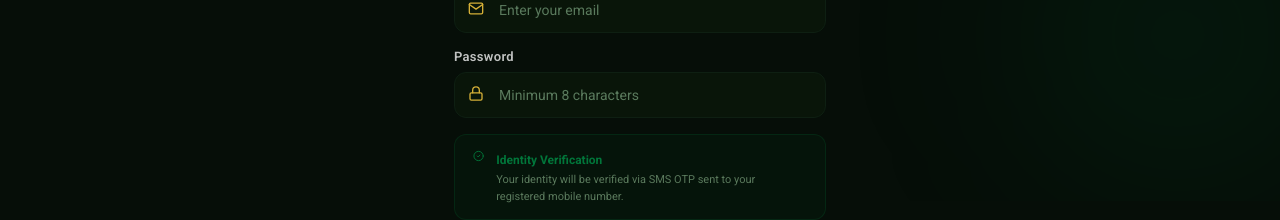
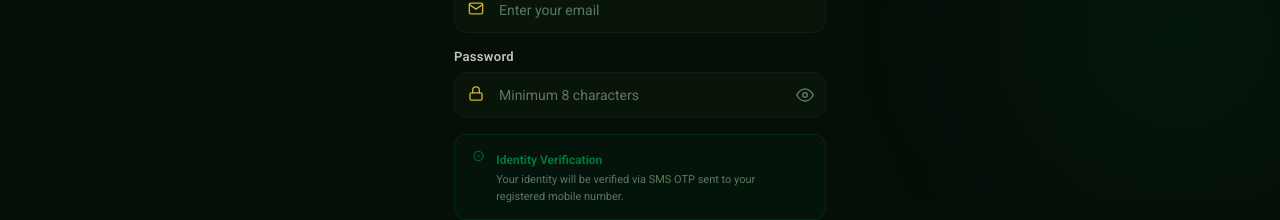
Before and after one commit to SACH-App/SACH-User-Website, a React (Vite) app: page /signup in a window 1280 px wide. Shown: the part 599-819 px from the top of the page. Built offline with nearby package versions, Linux system fonts and the light colour scheme.

Commit message:
fix: resolve Chrome autofill styling and prevent form cache

```diff
--- a/src/index.css
+++ b/src/index.css
@@ -120,6 +120,16 @@ input, select, textarea { font-family: var(--font); }
 }
 .sach-input:focus { border-color: var(--green); }
 .sach-input::placeholder { color: var(--text-sub); }
+
+/* Fix Chrome autofill white background */
+input:-webkit-autofill,
+input:-webkit-autofill:hover,
+input:-webkit-autofill:focus,
+input:-webkit-autofill:active {
+    transition: background-color 5000s ease-in-out 0s;
+    -webkit-text-fill-color: #fff !important;
+}
+
 .sach-input-icon {
   position: relative;
 }
--- a/src/pages/SignupPage.jsx
+++ b/src/pages/SignupPage.jsx
@@ -1,6 +1,6 @@
-import React, { useState } from 'react';
+import React, { useState, useEffect } from 'react';
 import { useNavigate } from 'react-router-dom';
-import { colors, formatCnic, formatPhone, validators, ShieldIcon, IdCardIcon, UserIcon, PhoneIcon, CheckCircleIcon, MessageIcon, ArrowLeft, ShieldCheckIcon, LockIcon, MailIcon } from '../theme';
+import { colors, formatCnic, formatPhone, validators, ShieldIcon, IdCardIcon, UserIcon, PhoneIcon, CheckCircleIcon, MessageIcon, ArrowLeft, ShieldCheckIcon, LockIcon, MailIcon, EyeIcon, EyeOffIcon } from '../theme';
 
 const SignupPage = () => {
   const navigate = useNavigate();
@@ -10,10 +10,20 @@ const SignupPage = () => {
   const [phone, setPhone] = useState('+92 ');
   const [email, setEmail] = useState('');
   const [password, setPassword] = useState('');
+  const [showPassword, setShowPassword] = useState(false);
   const [errors, setErrors] = useState({});
   const [backendError, setBackendError] = useState('');
   const [showOtpModal, setShowOtpModal] = useState(false);
   const [otp, setOtp] = useState('');
+
+  // Explicitly clear state on mount to prevent browser back-navigation caching
+  useEffect(() => {
+    setName('');
+    setCnic('');
+    setPhone('+92 ');
+    setEmail('');
+    setPassword('');
+  }, []);
 
   const handleCnicChange = (e) => {
     const raw = e.target.value;
@@ -79,7 +89,7 @@ const SignupPage = () => {
         </div>
       </div>
 
-      <div className="auth-content">
+      <form className="auth-content" autoComplete="off" onSubmit={(e) => { e.preventDefault(); handleRegister(); }}>
         <div style={{ textAlign: 'center', marginBottom: 24 }}>
           <div className="auth-icon-circle" style={{ borderColor: 'rgba(212,175,55,0.3)', background: 'linear-gradient(135deg, rgba(212,175,55,0.15), rgba(1,118,58,0.15))' }}>
             <IdCardIcon size={26} color={colors.gold} />
@@ -91,7 +101,7 @@ const SignupPage = () => {
         {/* Tab selector */}
         <div style={{ display: 'flex', background: 'rgba(9,21,9,0.7)', borderRadius: 12, padding: 4, marginBottom: 24, border: `1.5px solid ${colors.divider}` }}>
           {['Resident (CNIC)', 'Overseas (NICOP)'].map((label, i) => (
-            <button key={i} onClick={() => setTab(i)} style={{
+            <button type="button" key={i} onClick={() => setTab(i)} style={{
               flex: 1, padding: '10px 0', border: 'none', borderRadius: 10,
               background: tab === i ? `linear-gradient(135deg, ${colors.green}, ${colors.greenDark})` : 'transparent',
               color: tab === i ? '#fff' : colors.textSub, fontWeight: tab === i ? 700 : 500,
@@ -125,14 +135,17 @@ const SignupPage = () => {
         <label className="sach-label" style={{ marginTop: errors.phone ? 12 : 0 }}>Email</label>
         <div className="sach-input-icon" style={{ marginBottom: errors.email ? 4 : 16 }}>
           <span className="icon-left"><MailIcon size={16} color={colors.gold} /></span>
-          <input className="sach-input" type="email" placeholder="Enter your email" value={email} onChange={(e) => setEmail(e.target.value)} />
+          <input className="sach-input" type="email" placeholder="Enter your email" value={email} onChange={(e) => setEmail(e.target.value)} autoComplete="off" />
         </div>
         {errors.email && <p className="field-error">{errors.email}</p>}
 
         <label className="sach-label" style={{ marginTop: errors.email ? 12 : 0 }}>Password</label>
-        <div className="sach-input-icon" style={{ marginBottom: errors.password ? 4 : 16 }}>
+        <div className="sach-input-icon" style={{ marginBottom: errors.password ? 4 : 16, position: 'relative' }}>
           <span className="icon-left"><LockIcon size={16} color={colors.gold} /></span>
-          <input className="sach-input" type="password" placeholder="Minimum 8 characters" value={password} onChange={(e) => setPassword(e.target.value)} />
+          <input className="sach-input" type={showPassword ? "text" : "password"} placeholder="Minimum 8 characters" value={password} onChange={(e) => setPassword(e.target.value)} autoComplete="new-password" style={{ paddingRight: 40 }} />
+          <button type="button" onClick={() => setShowPassword(!showPassword)} style={{ position: 'absolute', right: 12, top: '50%', transform: 'translateY(-50%)', background: 'none', border: 'none', color: colors.textSub, cursor: 'pointer', display: 'flex', alignItems: 'center' }}>
+            {showPassword ? <EyeOffIcon size={18} /> : <EyeIcon size={18} />}
+          </button>
         </div>
         {errors.password && <p className="field-error">{errors.password}</p>}
 
@@ -158,17 +171,17 @@ const SignupPage = () => {
           </div>
         </div>
 
-        <button className="sach-btn sach-btn-gradient" onClick={handleRegister}>
+        <button type="submit" className="sach-btn sach-btn-gradient">
           <ShieldCheckIcon size={16} /> Verify &amp; Register
         </button>
 
         <p style={{ textAlign: 'center', marginTop: 28, fontSize: 13, color: colors.textSub }}>
           Already registered?{' '}
-          <button onClick={() => navigate('/login')} style={{ background: 'none', border: 'none', color: colors.gold, fontWeight: 700, cursor: 'pointer', fontSize: 13 }}>
+          <button type="button" onClick={() => navigate('/login')} style={{ background: 'none', border: 'none', color: colors.gold, fontWeight: 700, cursor: 'pointer', fontSize: 13 }}>
             Sign in here
           </button>
         </p>
-      </div>
+      </form>
 
 
 
```
